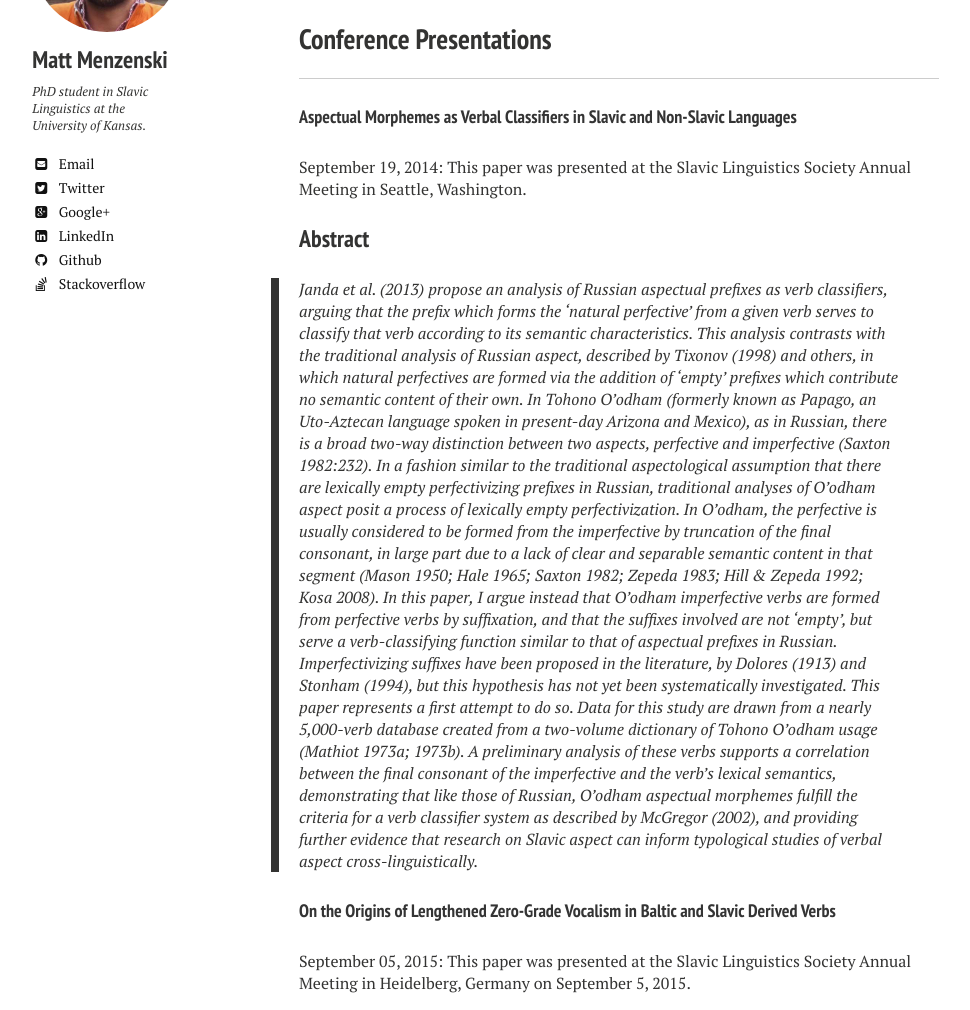
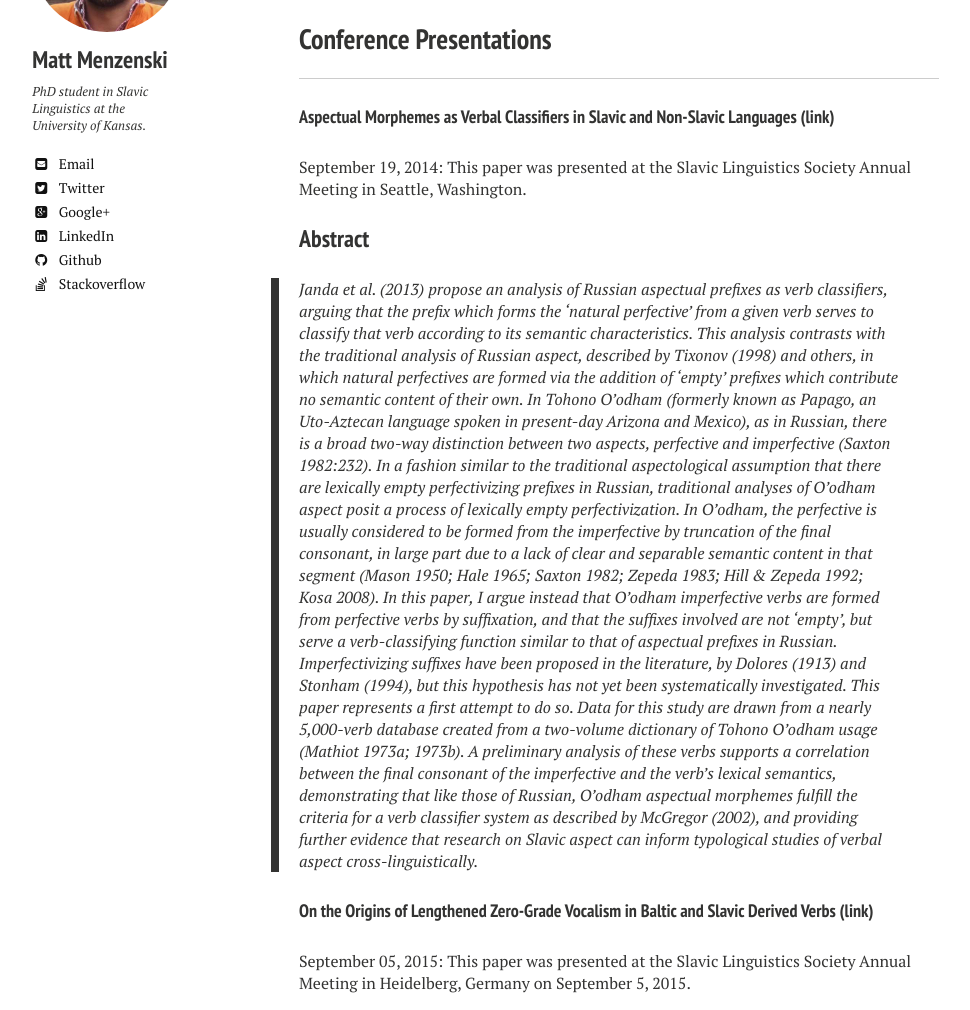
Before and after one commit to menzenski/menzenski.github.io, a Jekyll site: the page built from papers/index.md, in a window 1280 px wide and 1400 px high, scrolled down 440 px. Shown: the part 155-1165 px from the top of the window, without its empty margins (21-991 px from the left). Built offline with Jekyll 4.4.1, drawn with Linux system fonts in a browser that asks for light colours; nearby versions of some CDN libraries; comment, search, counter and statistics services are not loaded.

Commit message:
make separate link to paper on papers.md so it's more visible

```diff
--- a/papers/index.md
+++ b/papers/index.md
@@ -21,7 +21,7 @@ this page are released under a
 
 {% for paper in site.data.conferencepapers %}
 
-#### [{{ paper.name }}]({{ paper.location }})
+#### {{ paper.name }} ([link]({{ paper.location }}))
 
 {{ paper.date | date: '%B %d, %Y' }}: {{ paper.description }}
 
```
